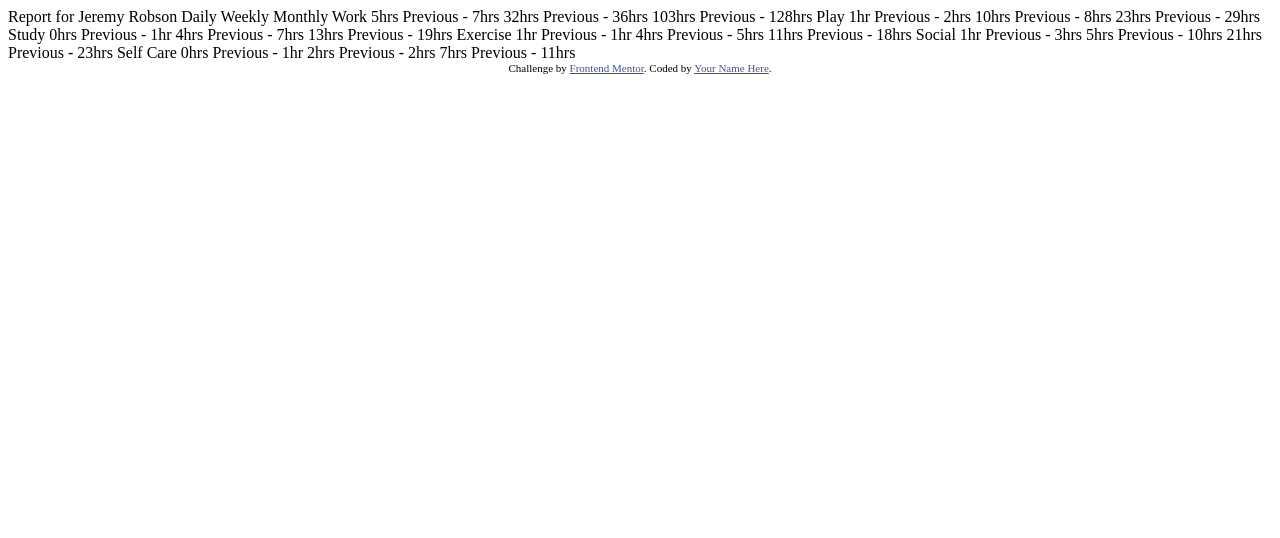
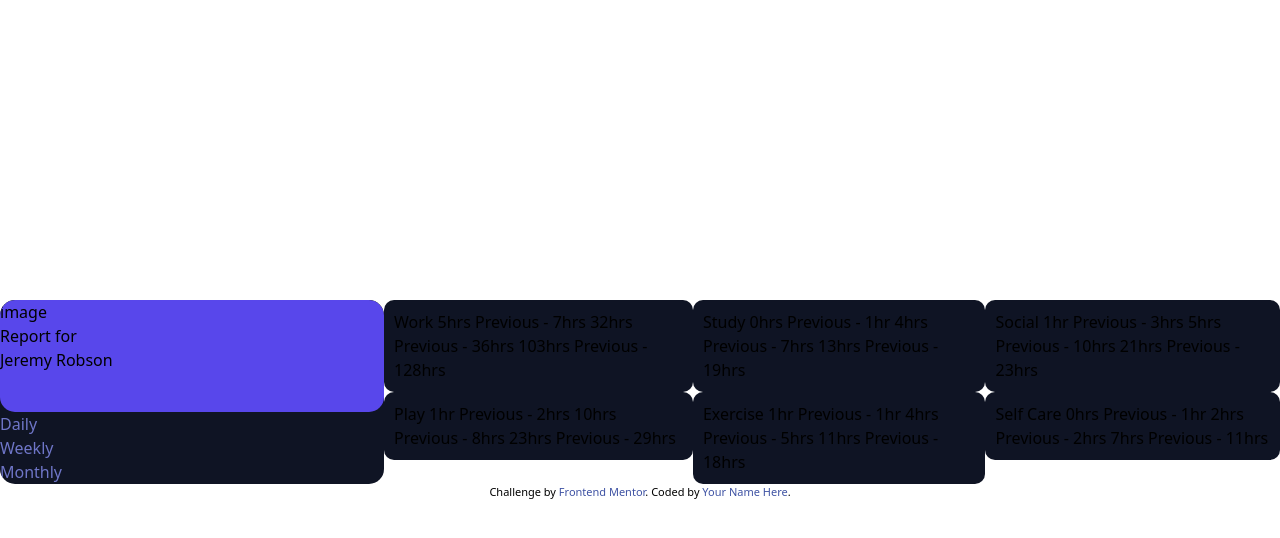
Before and after one commit to levelingup/fem-time-tracking-dashboard, a website: page index.html in a window 1280 px wide. Drawn offline with nearby package versions, Linux system fonts and the light colour scheme.

Commit message:
setting up styling and sass

```diff
--- a/index.html
+++ b/index.html
@@ -6,8 +6,9 @@
 
   <link rel="icon" type="image/png" sizes="32x32" href="./images/favicon-32x32.png">
 
+  <link type="text/css" rel="stylesheet" href="./css/custom.css">
   <title>Frontend Mentor | Time tracking dashboard</title>
-
+  <script src="https://cdn.tailwindcss.com"></script>
   <!-- Feel free to remove these styles or customise in your own stylesheet 👍 -->
   <style>
     .attribution { font-size: 11px; text-align: center; }
@@ -16,13 +17,24 @@
 </head>
 <body>
 
-  Report for
-  Jeremy Robson
+  <div class="dashboardContainer">
+    <main class="dashboard">
+      <section class="profile">
+        <div class="profileBio">
+          <div>image</div>
+          <div>Report for</div>
+          <div>Jeremy Robson</div>
+        </div>
 
-  Daily
-  Weekly
-  Monthly
-
+        <div class="profileDaily">
+          <div>Daily</div>
+          <div>Weekly</div>
+          <div>Monthly</div>
+        </div>
+      </section>
+      <section class="time">
+        <section class="timeRow">
+          <section class="timeBlock work">
             Work
             5hrs <!-- daily -->
             Previous - 7hrs <!-- daily -->
@@ -30,7 +42,8 @@
             Previous - 36hrs <!-- weekly -->
             103hrs <!-- monthly -->
             Previous - 128hrs <!-- monthly -->
-
+          </section>
+          <section class="timeBlock play">
             Play
             1hr <!-- daily -->
             Previous - 2hrs <!-- daily -->
@@ -38,7 +51,10 @@
             Previous - 8hrs <!-- weekly -->
             23hrs <!-- monthly -->
             Previous - 29hrs <!-- monthly -->
-
+          </section>
+        </section>
+        <section class="timeRow">
+          <section class="timeBlock study">
             Study
             0hrs <!-- daily -->
             Previous - 1hr <!-- daily -->
@@ -46,7 +62,8 @@
             Previous - 7hrs <!-- weekly -->
             13hrs <!-- monthly -->
             Previous - 19hrs <!-- monthly -->
-
+          </section>
+          <section class="timeBlock exercise">
             Exercise
             1hr <!-- daily -->
             Previous - 1hr <!-- daily -->
@@ -54,7 +71,10 @@
             Previous - 5hrs <!-- weekly -->
             11hrs <!-- monthly -->
             Previous - 18hrs <!-- monthly -->
-
+          </section>
+        </section>
+        <section class="timeRow">
+          <section class="timeBlock social">
             Social
             1hr <!-- daily -->
             Previous - 3hrs <!-- daily -->
@@ -62,7 +82,8 @@
             Previous - 10hrs <!-- weekly -->
             21hrs <!-- monthly -->
             Previous - 23hrs <!-- monthly -->
-
+          </section>
+          <section class="timeBlock selfCare">
             Self Care
             0hrs <!-- daily -->
             Previous - 1hr <!-- daily -->
@@ -70,11 +91,14 @@
             Previous - 2hrs <!-- weekly -->
             7hrs <!-- monthly -->
             Previous - 11hrs <!-- monthly -->
-
-
+          </section>
+        </section>
+      </section>
+    </main>
     <div class="attribution">
       Challenge by <a href="https://www.frontendmentor.io?ref=challenge" target="_blank">Frontend Mentor</a>.
       Coded by <a href="#">Your Name Here</a>.
     </div>
+  </div>
 </body>
 </html>
--- /dev/null
+++ b/scss/custom.scss
@@ -0,0 +1,57 @@
+$PrimaryBlue: hsl(246, 80%, 60%);
+$PrimaryLightRedWork: hsl(15, 100%, 70%);
+$PrimarySoftBluePlay: hsl(195, 74%, 62%);
+$PrimaryLightRedStudy: hsl(348, 100%, 68%);
+$PrimaryLimeGreenExercise: hsl(145, 58%, 55%);
+$PrimaryVioletSocial: hsl(264, 64%, 52%);
+$PrimarySoftOrangeSelfCare: hsl(43, 84%, 65%);
+
+$VeryDarkBlue: hsl(226, 43%, 10%);
+$DarkBlue: hsl(235, 46%, 20%);
+$DesaturatedBlue: hsl(235, 45%, 61%);
+$PaleBlue: hsl(236, 100%, 87%);
+
+body {
+  margin: 0;
+  padding: 0;
+  display: flex;
+  justify-content: center;
+  align-items: center;
+  height: 100vh;
+}
+.dashboard {
+  display: flex;
+  flex: 4;
+}
+.dashboardContainer {
+  margin: 0 auto;
+  width: 1440px;
+}
+.profile {
+  flex: 30%;
+  display: flex;
+  flex-direction: column;
+  border-radius: 15px;
+  overflow: auto;
+  background-color: $VeryDarkBlue;
+}
+.profileBio {
+  display: flex;
+  flex-direction: column;
+  flex: 75%;
+  background-color: $PrimaryBlue;
+  border-radius: 15px;
+}
+.profileDaily {
+  color: $DesaturatedBlue;
+}
+.time {
+  display: flex;
+  flex: 70%;
+  flex-direction: row;
+}
+.timeBlock {
+  background-color: $VeryDarkBlue;
+  border-radius: 10px;
+  padding: 10px;
+}
```
Also changed, not shown: package.json (added, +23 -0 lines), css/custom.css (added), 1 other file. Lines whose indentation alone changed are shown as unchanged.
